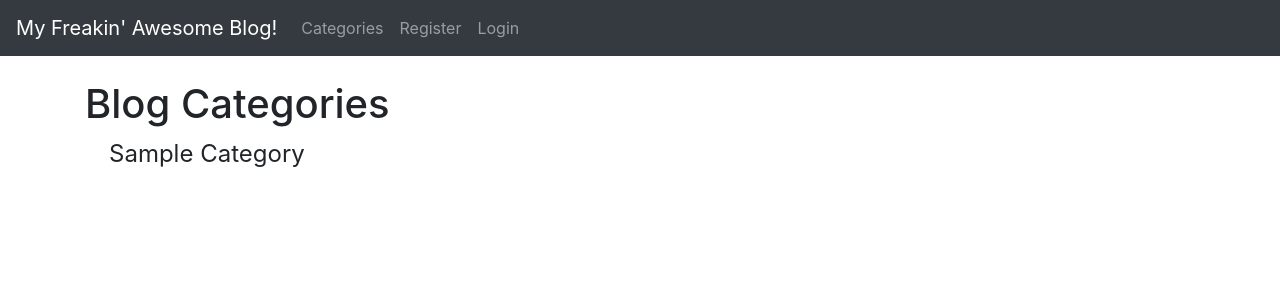
After one commit to asskybit/blog, a Django app: page /category-list/ in a window 1280 px wide. The commit adds this page. Shown: the top 300 px of the page. Run offline with Django 4.2, Linux system fonts and the light colour scheme; tables that the repository leaves empty hold one stand-in row (values such as "Sample post"); parts of the project's set-up code (start-up, migrations or seed data) failed here and were passed over.

Commit message:
add blog categories in navbar

```diff
--- a/theblog/templates/base.html
+++ b/theblog/templates/base.html
@@ -23,6 +23,31 @@
 
     <div class="collapse navbar-collapse" id="navbarSupportedContent">
         <ul class="navbar-nav mr-auto">
+
+            <!-- Category Menu Code -->
+            {% if cat_menu %}
+
+                <li class="nav-item dropdown">
+                    <a class="nav-link dropdown-toggle" href="#" id="navbarDropdown" role="button"
+                       data-toggle="dropdown"
+                       aria-haspopup="true" aria-expanded="false">
+                        Categories
+                    </a>
+                    <div class="dropdown-menu" aria-labelledby="navbarDropdown">
+
+                        {% for item in cat_menu %}
+                            <a class="dropdown-item"
+                               href="{% url 'category'  item|slugify %}">{{ item|title }}</a>
+                        {% endfor %}
+
+
+                    </div>
+                </li>e
+            {% else %}
+                <li class="nav-item">
+                    <a class="nav-link" href="{% url 'category-list' %}">Categories</a>
+                </li>
+            {% endif %}
 
 
             {% if user.is_authenticated %}
--- /dev/null
+++ b/theblog/templates/categories_list.html
@@ -0,0 +1,16 @@
+{% extends "base.html" %}
+
+{% block title %}
+    Blog Category
+
+{% endblock %}
+
+{% block content %}
+
+    <h1>Blog Categories</h1>
+    {% for item in cat_menu_list %}
+        <h4><a class="dropdown-item"
+               href="{% url 'category'  item|slugify %}">{{ item|title }}</a></h4>
+    {% endfor %}
+
+{% endblock %}
--- a/theblog/templates/home.html
+++ b/theblog/templates/home.html
@@ -22,4 +22,7 @@
             </li>
         {% endfor %}
     </ul>
+
+
+
 {% endblock %}
--- a/theblog/urls.py
+++ b/theblog/urls.py
@@ -1,6 +1,6 @@
 from django.urls import path
 from .views import HomeView, ArticleDetailView, AddPostView, UpdatePostView, DeletePostView, AddCategoryView, \
-    CategoryView
+    CategoryView, CategoryListView
 
 urlpatterns = [
     path('', HomeView.as_view(), name='home'),
@@ -10,5 +10,6 @@ urlpatterns = [
     path('article/edit/<int:pk>', UpdatePostView.as_view(), name='update_post'),
     path('article/<int:pk>/remove', DeletePostView.as_view(), name='delete_post'),
     path('category/<str:cats>/', CategoryView, name='category'),
+    path('category-list/', CategoryListView, name='category-list'),
 
 ]
--- a/theblog/views.py
+++ b/theblog/views.py
@@ -3,6 +3,25 @@ from django.urls import reverse_lazy
 from django.views.generic import ListView, DetailView, CreateView, UpdateView, DeleteView
 from .models import Post, Category
 from .forms import PostForm, EditForm
+
+
+class HomeView(ListView):
+    model = Post
+    template_name = 'home.html'
+    cats = Category.objects.all()
+    ordering = ['-post_date']
+
+    def get_context_data(self, *args, **kwargs):
+        cat_menu = Category.objects.all()
+        context = super(HomeView, self).get_context_data(*args, **kwargs)
+        context['cat_menu'] = cat_menu
+        return context
+
+
+def CategoryListView(request):
+    cat_menu_list = Category.objects.all()
+
+    return render(request, 'categories_list.html', {'cat_menu_list': cat_menu_list})
 
 
 def CategoryView(request, cats):
@@ -11,15 +30,15 @@ def CategoryView(request, cats):
                   {'cats': cats.title().replace('-', ' '), 'category_posts': category_posts})
 
 
-class HomeView(ListView):
-    model = Post
-    template_name = 'home.html'
-    ordering = ['-post_date']
-
-
 class ArticleDetailView(DetailView):
     model = Post
     template_name = 'article_details.html'
+
+    def get_context_data(self, *args, **kwargs):
+        cat_menu = Category.objects.all()
+        context = super(ArticleDetailView, self).get_context_data(*args, **kwargs)
+        context['cat_menu'] = cat_menu
+        return context
 
 
 class AddPostView(CreateView):
```
